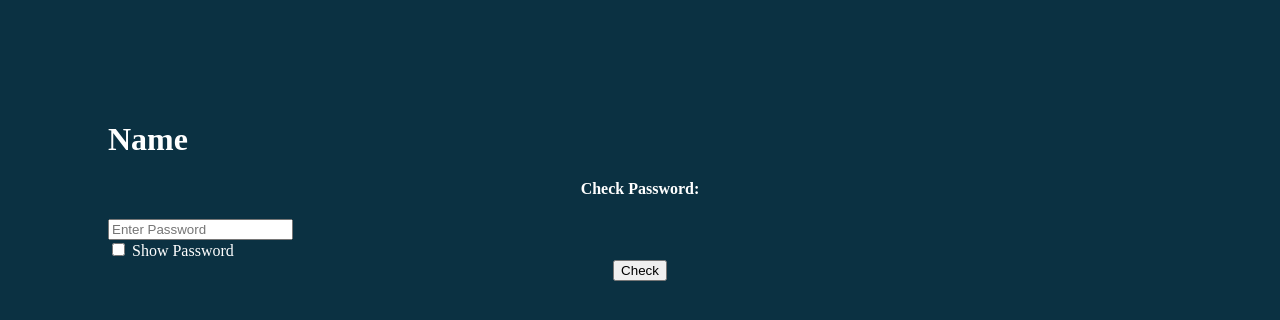
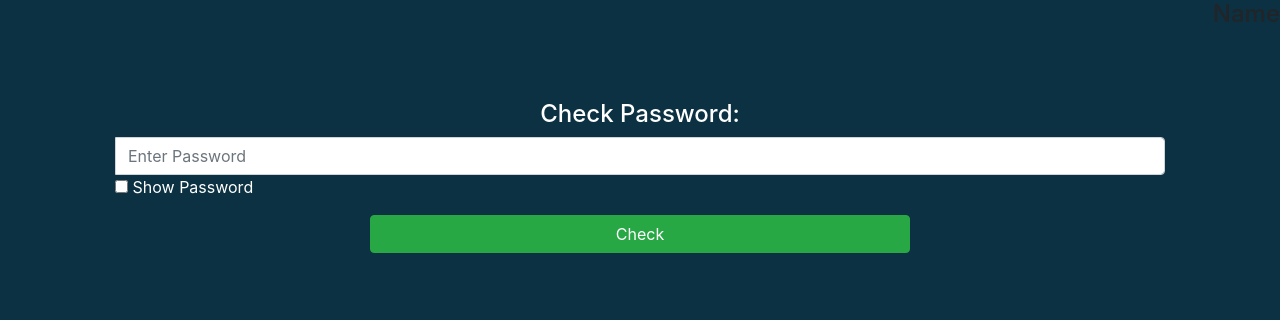
Before and after one commit to jamgall/DevProjSrc, a website: page websrc/CheckPasswordPage/CheckPasswordPage.html in a window 1280 px wide. Drawn offline with nearby package versions, Linux system fonts and the light colour scheme.

Commit message:
Update CheckPasswordPage.html
Added bootstrap crap

```diff
--- a/websrc/CheckPasswordPage/CheckPasswordPage.html
+++ b/websrc/CheckPasswordPage/CheckPasswordPage.html
@@ -5,10 +5,10 @@ Written by: Tia Basak -->
 
 <head>
 
-
 <script src="https://code.jquery.com/jquery-3.3.1.slim.min.js" integrity="sha384-q8i/X+965DzO0rT7abK41JStQIAqVgRVzpbzo5smXKp4YfRvH+8abtTE1Pi6jizo" crossorigin="anonymous"></script>
 <script src="https://cdnjs.cloudflare.com/ajax/libs/popper.js/1.14.3/umd/popper.min.js" integrity="sha384-ZMP7rVo3mIykV+2+9J3UJ46jBk0WLaUAdn689aCwoqbBJiSnjAK/l8WvCWPIPm49" crossorigin="anonymous"></script>
 <script src="https://stackpath.bootstrapcdn.com/bootstrap/4.1.3/js/bootstrap.min.js" integrity="sha384-ChfqqxuZUCnJSK3+MXmPNIyE6ZbWh2IMqE241rYiqJxyMiZ6OW/JmZQ5stwEULTy" crossorigin="anonymous"></script>
+<link rel="stylesheet" href="https://stackpath.bootstrapcdn.com/bootstrap/4.1.3/css/bootstrap.min.css" integrity="sha384-MCw98/SFnGE8fJT3GXwEOngsV7Zt27NXFoaoApmYm81iuXoPkFOJwJ8ERdknLPMO" crossorigin="anonymous">
 <link href="CheckPasswordPage.css" type="text/css" rel="stylesheet"/>
 <script src="passwordStrength.js" type="text/jscript"></script>
 
@@ -30,10 +30,14 @@ Written by: Tia Basak -->
 
 <title>CheckPassword</title>
 
+	<div id="cornerInfo" class="fixed-top" align="right">
+		<h4>Name</h4>
+	</div>
+
 <body>
 
 	<form>
-		<h1> Name </h1>
+
 		<h4 align="center" >Check Password:</h4>
 
 
```
